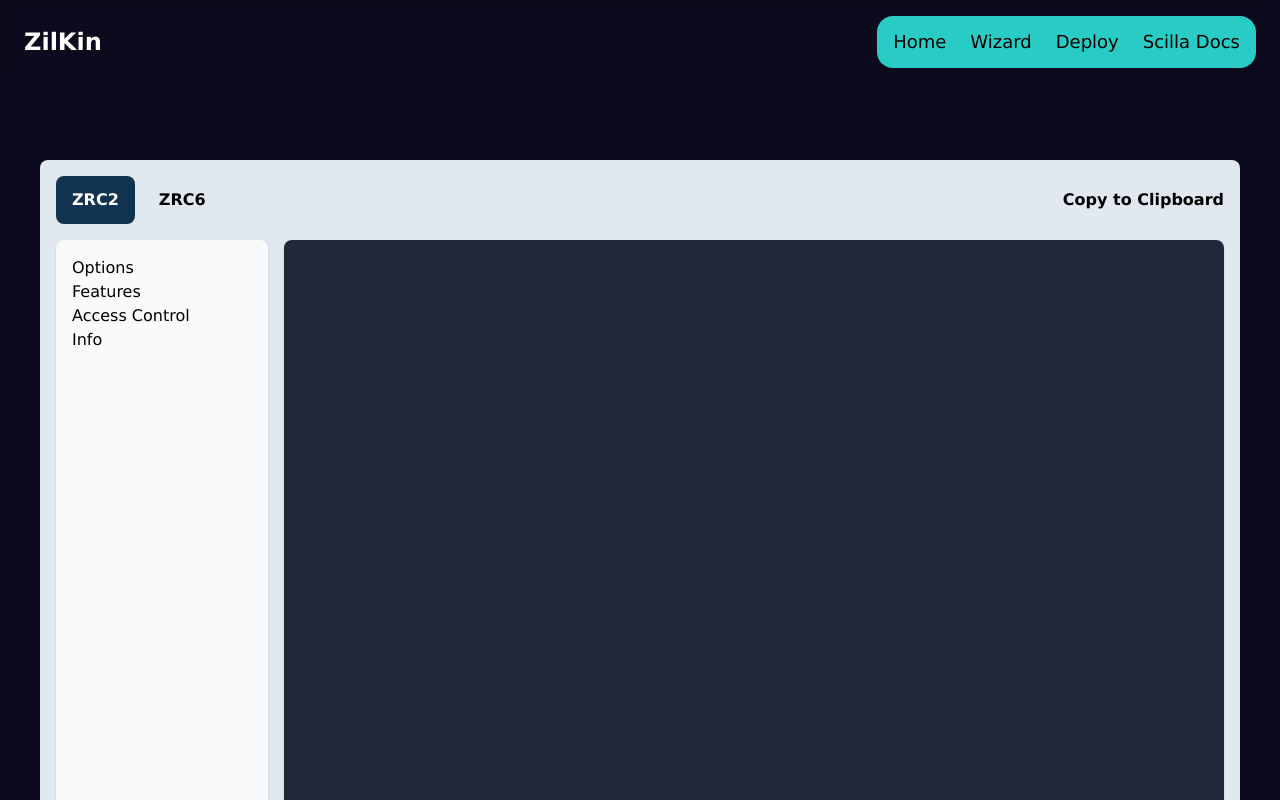
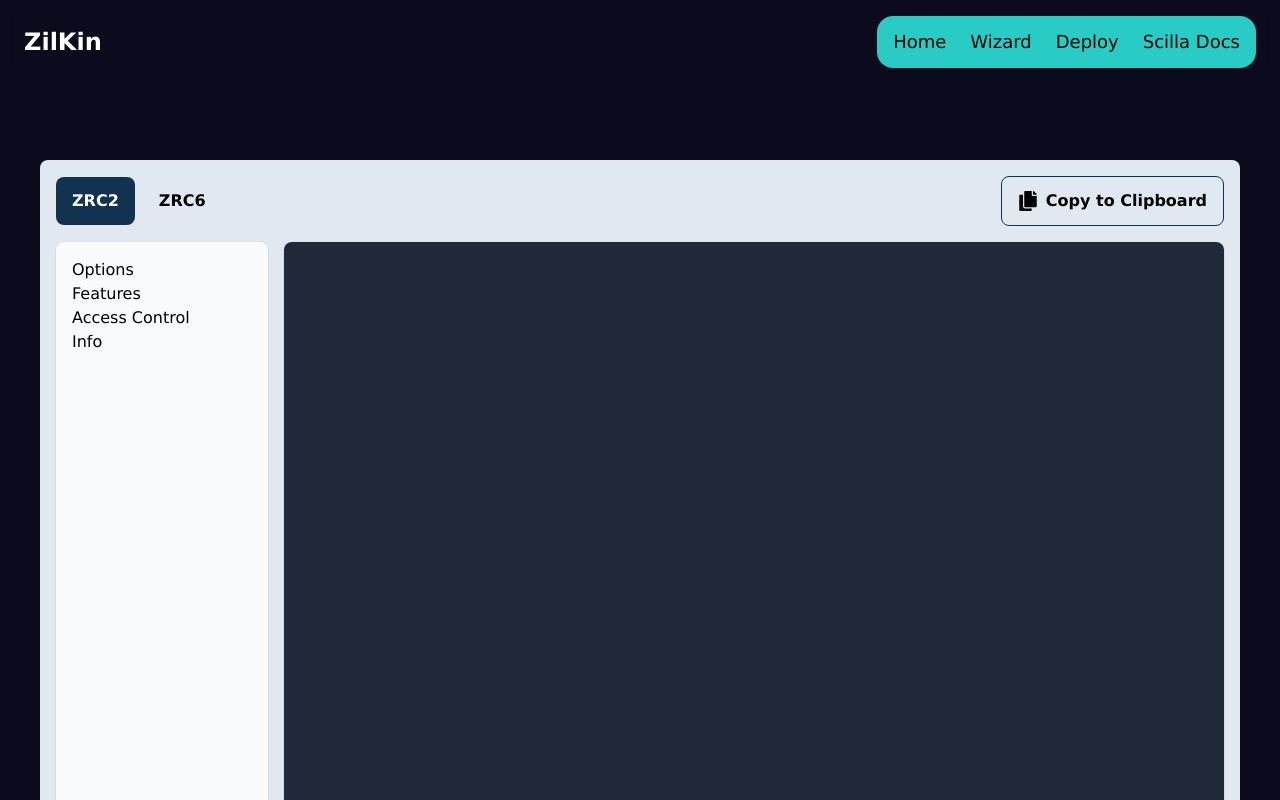
Before and after one commit to xJQx/zilkin, a React (Create React App) app: page /contracts-wizard in a window 1280 px wide. Shown: the top 800 px of the page. Built offline with nearby package versions, Linux system fonts and the light colour scheme.

Commit message:
wizard copyToClipboard ui

```diff
--- a/src/components/wizard/Wizard.tsx
+++ b/src/components/wizard/Wizard.tsx
@@ -1,24 +1,31 @@
 import React, { useEffect, useState } from 'react';
 import { ContractType } from '../../lib/types';
 import { ContractButton } from './ContractButton';
+import { FaCopy } from 'react-icons/fa';
 
 export const Wizard = () => {
   const [selectedContract, setSelectedContract] =
     useState<ContractType>('zrc2');
 
+  // When user change the scilla contract that they want
   useEffect(() => {
     console.log(selectedContract);
   }, [selectedContract]);
+
+  // Copy code to clipboard
+  const copyToClipboard = () => {
+    console.log('copied to clipboard!');
+  };
 
   return (
     <div className="flex justify-center items-center pt-40 px-6">
       <div
         id="wizard-container"
-        className="container flex flex-col gap-4 p-4 min-h-[52rem] max-w-[1200px] bg-slate-200 rounded-lg"
+        className="container flex flex-col p-4 min-h-[52rem] max-w-[1200px] bg-slate-200 rounded-lg"
       >
         <div
           id="wizard-header"
-          className="flex flex-row justify-between items-center font-bold"
+          className="flex flex-row justify-between gap-2 items-center font-bold overflow-x-auto pb-4"
         >
           <div id="wizard-contracts-type" className="flex gap-2">
             <ContractButton
@@ -35,7 +42,13 @@ export const Wizard = () => {
             />
           </div>
           <div id="wizard-action-buttons">
-            <button>Copy to Clipboard</button>
+            <button
+              className="flex items-center border border-brand-blue-dark rounded-lg px-4 py-3 hover:bg-brand-blue-dark hover:text-white"
+              onClick={copyToClipboard}
+            >
+              <FaCopy className="mr-0 sm:mr-2 w-5 h-5" />
+              <span className="hidden sm:block">Copy to Clipboard</span>
+            </button>
           </div>
         </div>
         <div id="wizard-body" className="flex flex-row gap-4 grow">
```
